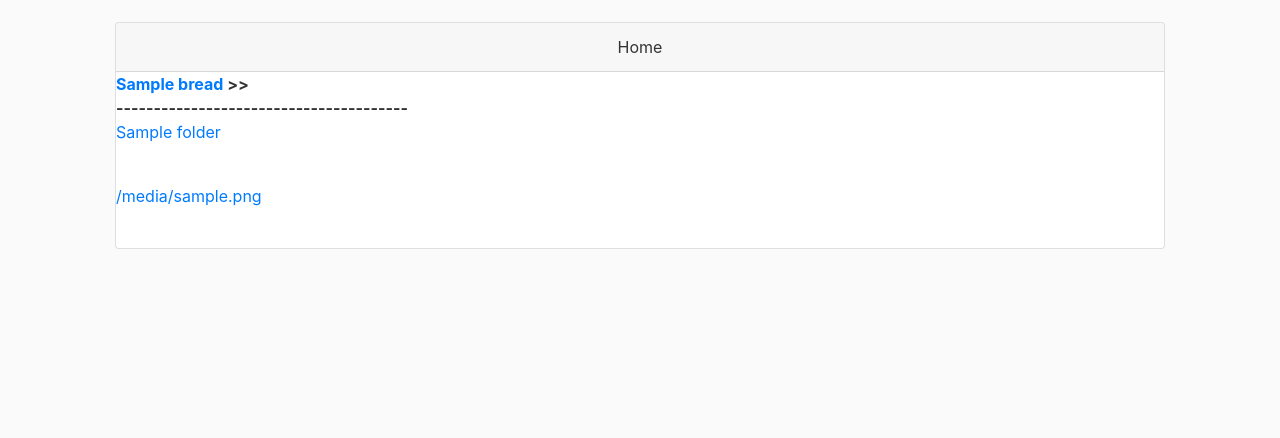
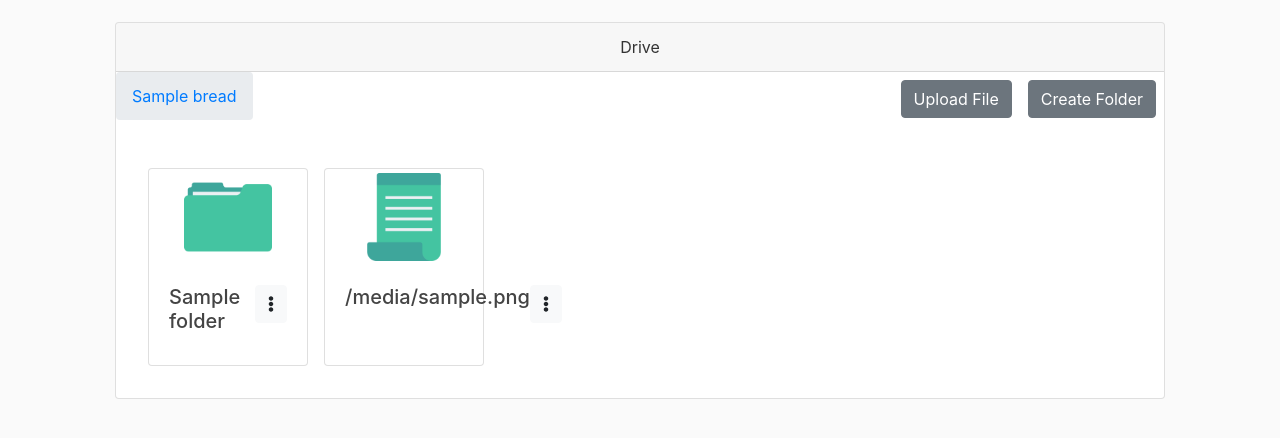
Before and after one commit to Arslan374/cb_FSS, a Django app: template cloud/templates/cloud/drive.html in a window 1280 px wide. Shown: the part 58-496 px from the top of the page. Run offline with Django 3.2, Linux system fonts and the light colour scheme; the template is opened without the code that fills it: most values are stand-ins (such as "Sample title", 1, 10 or a date in 2020); some libraries are stand-ins or nearby versions.

Commit message:
Add css to drive

```diff
--- a/cloud/templates/cloud/drive.html
+++ b/cloud/templates/cloud/drive.html
@@ -1,33 +1,99 @@
-{% extends "users/base.html" %} {% block title %}Home{% endblock %} {% block content %}
+{% extends "users/base.html" %} {% block title %}Drive{% endblock %} {% block content %} {% load static %}
 
 <div class="container-fluid">
     <div class="table-responsive col-auto" style="padding-bottom: 1rem;">
         <div class="card">
             <div class="card-header text-center">
-                Home
+                Drive
             </div>
-            <inline>
-                {% for i,b in bread %}
-                {% if i != n_bread %}
-                <b> <a href="{% url 'drive' %}?id={{b.id}}">{{b.name}}</a>  >> </b>
+
+            <div class="d-flex justify-content-between">
+
+
+                <nav aria-label="breadcrumb">
+                    <ol class="breadcrumb">
+                        {% for i,b in bread %}
+                        {% if i == 0 %}
+                        <li class="breadcrumb-item"><a href="{% url 'drive' %}?id={{b.id}}"><i class="fas fa-home"></i>
+                        </a></li>
+                        {% elif i == n_bread %}
+                        <li class="breadcrumb-item active" aria-current="page">{{b.name}}</li>
+
+                        {% else %}
+                        <li class="breadcrumb-item"><a href="{% url 'drive' %}?id={{b.id}}">{{b.name}}</a></li>
+                        {% endif %}
+                        {% endfor %}
+                    </ol>
+                </nav>
+
+                <div class="d-flex flex-row-reverse">
+
+                    <div class="p-2">
+                        <button type="button" class="btn btn-secondary" data-toggle="modal" data-target="#CreateFolderModal">Create Folder</button>
+                    </div>
+
+                    <div class="p-2">
+                        <button type="button" class="btn btn-secondary" data-toggle="modal" data-target="#UploadFileModal">Upload File</button>
+                    </div>
+
+                </div>
+
+            </div>
+            <!-- file folder div  -->
+            <div class="d-flex p-4">
+                {% if not empty %}
+                <!-- Folder Card -->
+                {% for d in folders %}
+                <div class="card m-2" style="width: 10rem;">
+
+                    <img class="card-img-top m-auto p-1" src="{% static '/img/folder.png' %}" alt="Folder Icon" style="width: 6rem;">
+                    <div class="card-body d-flex justify-content-between">
+                        <a href="{% url 'drive' %}?id={{d.id}}"">
+                            <h5 class="card-title">{{d.name}}</h5>
+                        </a>
+                        <div class="dropdown">
+                            <button type="button" class="btn btn-light" data-toggle="dropdown"> <i class="fas fa-ellipsis-v"></i> </button>
+                            <div class="dropdown-menu" aria-labelledby="dropdownMenuButton">
+                                <a class="dropdown-item" href="#">Rename</a>
+                                <a class="dropdown-item" href="#">Delete</a>
+                            </div>
+                        </div>
+                    </div>
+                </div>
+                {% endfor %}
+
+                <!-- File Card -->
+                {% for f in files %}
+                <div class="card m-2" style="width: 10rem;">
+
+                    <img class="card-img-top m-auto p-1" src="{% static '/img/file.png' %}" alt="File Icon" style="width: 6rem;">
+                    <div class="card-body d-flex justify-content-around">
+                        <h5 class="card-title">{{f.filename}}</h5>
+
+                        <div class="dropdown">
+                            <button type="button" class="btn btn-light" data-toggle="dropdown"> <i class="fas fa-ellipsis-v"></i> </button>
+                            <div class="dropdown-menu" aria-labelledby="dropdownMenuButton">
+                                <a class="dropdown-item" href="{% url 'file' f.pk %}" download>Download</a>
+                                <a class="dropdown-item" href="#">Share</a>
+                                <a class="dropdown-item" href="#">Rename</a>
+                                <a class="dropdown-item" href="#">Delete</a>
+                            </div>
+                        </div>
+                    </div>
+                </div>
+                {% endfor %}
+
                 {% else %}
-                <b> <a href="{% url 'drive' %}?id={{b.id}}">{{b.name}}</a> </b>
+
+                <!-- Folder Empty msg -->
+                <h1 class="display-4 text-muted text-center m-auto">This folder is empty.</h1>
                 {% endif %}
-                {% endfor %}
-            </inline>
-            <b>---------------------------------------</b>
-            {% if empty %}
-            <p> Directory is empty.</p>
-            {% else %}
+            </div>
 
-            {% for d in folders %}
-            <p> <a href="{% url 'drive' %}?id={{d.id}}"> {{d.name}}</a></p> <br />
-            {% endfor %}
 
-            {% for f in files %}
-            <p><a href="{% url 'file' f.pk %}" download> {{f.filename}} </a></p><br />
-            {% endfor %}
-            {% endif %}
+
+
+        </div>
 
         </div>
     </div>
```
